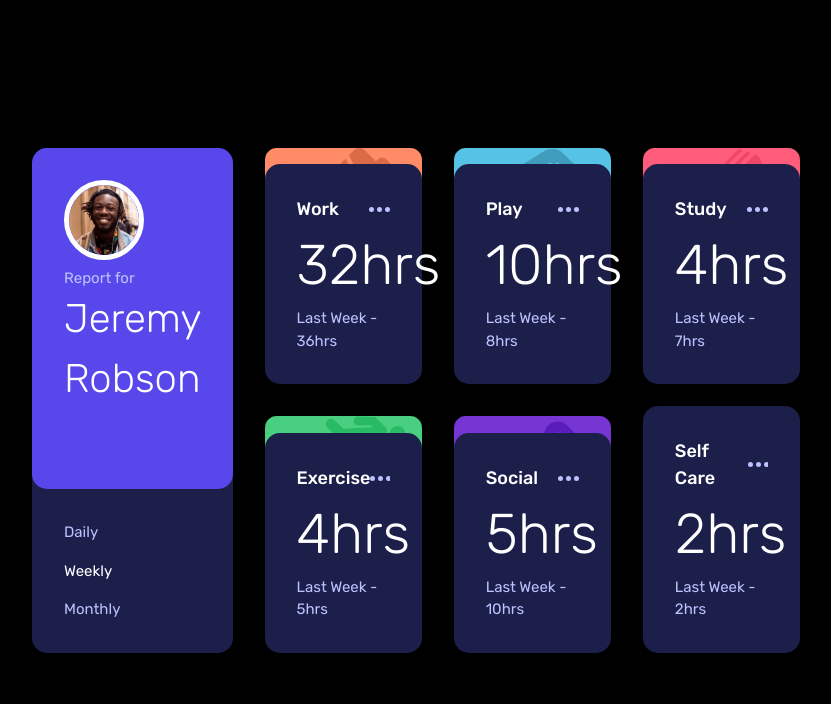
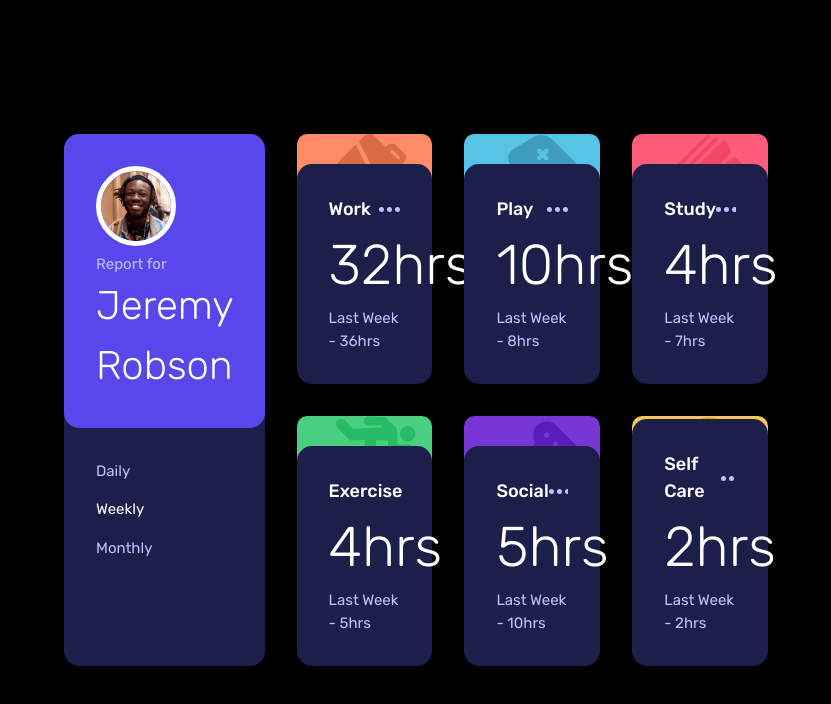
Before and after one commit to enricomelis/fem-time-tracking-dashboard, a website built with Vite: page index.html in a window 1280 px wide. Shown: the whole page, without its empty margins (224-1055 px from the left). Built offline with nearby package versions, Linux system fonts and the light colour scheme.

Commit message:
actual (i hope) last commit

```diff
--- a/index.html
+++ b/index.html
@@ -15,8 +15,10 @@
       <div class="profile-box">
         <div class="profile">
           <img src="./images/image-jeremy.png" alt="">
-          <h2 class="description">Report for</h2>
-          <h1 class="name">Jeremy Robson</h1>
+          <div class="profile__text">
+            <h2 class="description">Report for</h2>
+            <h1 class="name">Jeremy Robson</h1>
+          </div>
         </div>
         <nav>
           <ul class="links">
--- a/sass/layout/_cards.scss
+++ b/sass/layout/_cards.scss
@@ -31,6 +31,8 @@
 
 @media (min-width: map-get($breakpoints, medium)){
     .card {
+        height: 250px;
+
         > svg {
             position: absolute;
             top: 0;
--- a/sass/layout/_grid.scss
+++ b/sass/layout/_grid.scss
@@ -10,7 +10,7 @@
 
 @media (min-width: map-get($breakpoints, medium)) {
     .grid-container{
-        width: 60%;
+        width: 55%;
         margin: auto;
 
         display: grid;
--- a/sass/layout/_nav.scss
+++ b/sass/layout/_nav.scss
@@ -13,6 +13,14 @@
     border-radius: 15px;
 
     padding: 2rem;
+
+    display: flex;
+    gap: 1rem;
+    align-items: center;
+
+    @include mq(medium){
+        display: block;
+    }
 }
 
 .profile-box > nav {
```
